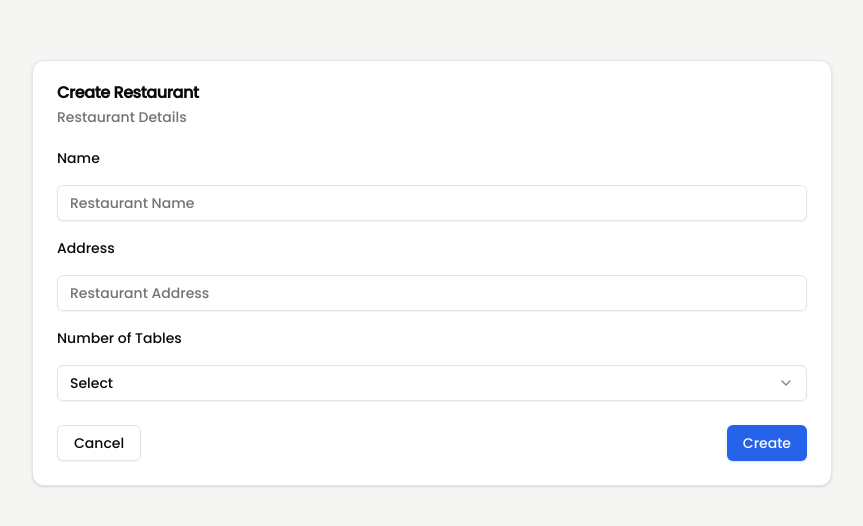
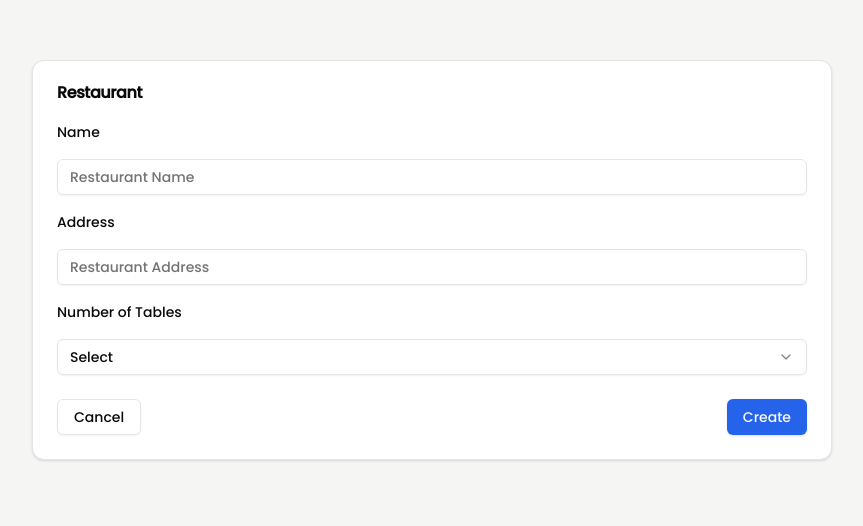
Before and after one commit to ronak-wani/Tables4u, a Next.js app: page /owners/NewRestaurant in a window 1280 px wide. Shown: the part 196-722 px from the top of the page, without its empty margins (208-1071 px from the left). Built offline with nearby package versions, Linux system fonts and the light colour scheme.

Commit message:
Update page.tsx

```diff
--- a/src/app/owners/NewRestaurant/page.tsx
+++ b/src/app/owners/NewRestaurant/page.tsx
@@ -16,8 +16,7 @@ export default function createRestaurantPage() {
             <div className={`flex justify-center items-center h-full mt-64`}>
                 <Card className="w-[800px]">
                     <CardHeader>
-                        <CardTitle>Create Restaurant</CardTitle>
-                        <CardDescription>Restaurant Details</CardDescription>
+                        <CardTitle>Restaurant</CardTitle>
                     </CardHeader>
                     <CardContent>
                         <form>
```
